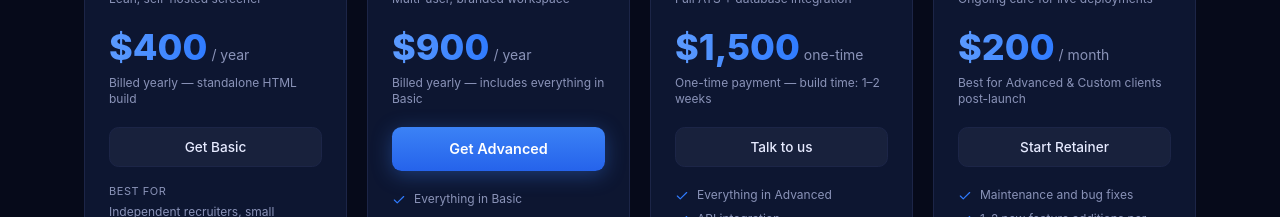
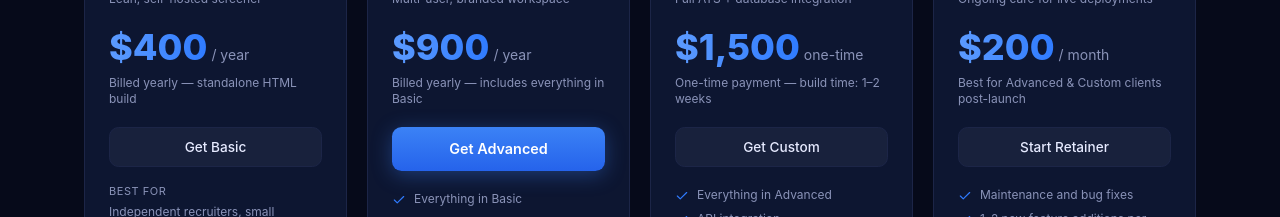
Before and after one commit to azmainraihan28-netizen/hirebest2, a React (Vite) app: page / in a window 1280 px wide. Shown: the part 3320-3537 px from the top of the page. Built offline with nearby package versions, Linux system fonts and the light colour scheme; no server answers.

Commit message:
fix(pricing): tier buttons link to /checkout?plan=X instead of /contact

```diff
--- a/src/pages/Home.tsx
+++ b/src/pages/Home.tsx
@@ -36,10 +36,10 @@ const faqs = [
 ]
 
 const tiers = [
-  { name: 'Basic', subtitle: 'Lean, self-hosted screener', price: '$400', per: '/ year', billing: 'Billed yearly — standalone HTML build', cta: 'Get Basic', features: ['HTML app with PDF upload', 'Smart AI scoring', 'CSV export of results', 'Runs locally on the client\'s laptop'], best: 'Independent recruiters, small consultancies, freelance HR pros' },
-  { name: 'Advanced', subtitle: 'Multi-user, branded workspace', price: '$900', per: '/ year', billing: 'Billed yearly — includes everything in Basic', cta: 'Get Advanced', features: ['Everything in Basic', 'Save multiple Job Descriptions', 'Screening history per JD', 'Login system (multi-user)', 'Custom company branding (logo, colors)', 'Bulk upload — 50+ PDFs at once'], popular: true },
-  { name: 'Custom Integrated', subtitle: 'Full ATS + database integration', price: '$1,500', per: ' one-time', billing: 'One-time payment — build time: 1–2 weeks', cta: 'Talk to us', features: ['Everything in Advanced', 'API integration', 'Role-based dashboard (Admin, Recruiter, Viewer)', 'Database storage (PostgreSQL or MongoDB)', 'Email notification when shortlist is ready', 'Custom workflow per client'] },
-  { name: 'Monthly Retainer', subtitle: 'Ongoing care for live deployments', price: '$200', per: '/ month', billing: 'Best for Advanced & Custom clients post-launch', cta: 'Start Retainer', features: ['Maintenance and bug fixes', '1–2 new feature additions per month', 'Priority Slack & email support', 'Quarterly client review calls'] },
+  { plan: 'basic',    name: 'Basic', subtitle: 'Lean, self-hosted screener', price: '$400', per: '/ year', billing: 'Billed yearly — standalone HTML build', cta: 'Get Basic', features: ['HTML app with PDF upload', 'Smart AI scoring', 'CSV export of results', 'Runs locally on the client\'s laptop'], best: 'Independent recruiters, small consultancies, freelance HR pros' },
+  { plan: 'advanced', name: 'Advanced', subtitle: 'Multi-user, branded workspace', price: '$900', per: '/ year', billing: 'Billed yearly — includes everything in Basic', cta: 'Get Advanced', features: ['Everything in Basic', 'Save multiple Job Descriptions', 'Screening history per JD', 'Login system (multi-user)', 'Custom company branding (logo, colors)', 'Bulk upload — 50+ PDFs at once'], popular: true },
+  { plan: 'lifetime', name: 'Custom Integrated', subtitle: 'Full ATS + database integration', price: '$1,500', per: ' one-time', billing: 'One-time payment — build time: 1–2 weeks', cta: 'Get Custom', features: ['Everything in Advanced', 'API integration', 'Role-based dashboard (Admin, Recruiter, Viewer)', 'Database storage (PostgreSQL or MongoDB)', 'Email notification when shortlist is ready', 'Custom workflow per client'] },
+  { plan: 'retainer', name: 'Monthly Retainer', subtitle: 'Ongoing care for live deployments', price: '$200', per: '/ month', billing: 'Best for Advanced & Custom clients post-launch', cta: 'Start Retainer', features: ['Maintenance and bug fixes', '1–2 new feature additions per month', 'Priority Slack & email support', 'Quarterly client review calls'] },
 ]
 
 const articles = [
@@ -264,7 +264,7 @@ function PricingTiers() {
               <span className="text-sm text-[var(--color-muted)]">{t.per}</span>
             </div>
             <p className="text-xs text-[var(--color-muted)] mt-2">{t.billing}</p>
-            <Link to="/contact" className={`mt-5 w-full justify-center ${t.popular ? 'btn-primary' : 'btn-ghost'}`}>{t.cta}</Link>
+            <Link to={`/checkout?plan=${t.plan}`} className={`mt-5 w-full justify-center ${t.popular ? 'btn-primary' : 'btn-ghost'}`}>{t.cta}</Link>
             {t.best && <p className="text-[11px] uppercase tracking-wider text-[var(--color-muted)] mt-4">Best for</p>}
             {t.best && <p className="text-xs text-[var(--color-muted)] mt-1">{t.best}</p>}
             <ul className="mt-5 space-y-2">
--- a/src/pages/Pricing.tsx
+++ b/src/pages/Pricing.tsx
@@ -11,10 +11,10 @@ const pricingFaqs = [
 ]
 
 const tiers = [
-  { name: 'Basic', subtitle: 'Lean, self-hosted screener', price: '$400', per: '/ year', billing: 'Billed yearly — standalone HTML build', cta: 'Get Basic', features: ['HTML app with PDF upload', 'Smart AI scoring', 'CSV export of results', 'Runs locally on the client\'s laptop'] },
-  { name: 'Advanced', popular: true, subtitle: 'Multi-user, branded workspace', price: '$900', per: '/ year', billing: 'Billed yearly — includes everything in Basic', cta: 'Get Advanced', features: ['Everything in Basic', 'Save multiple Job Descriptions', 'Screening history per JD', 'Login system (multi-user)', 'Custom company branding (logo, colors)', 'Bulk upload — 50+ PDFs at once'] },
-  { name: 'Custom Integrated', subtitle: 'Full ATS + database integration', price: '$1,500', per: ' one-time', billing: 'One-time payment — build time: 1–2 weeks', cta: 'Talk to us', features: ['Everything in Advanced', 'API integration', 'Role-based dashboard (Admin, Recruiter, Viewer)', 'Database storage (PostgreSQL or MongoDB)', 'Email notification when shortlist is ready', 'Custom workflow per client'] },
-  { name: 'Monthly Retainer', subtitle: 'Ongoing care for live deployments', price: '$200', per: '/ month', billing: 'Best for Advanced & Custom clients post-launch', cta: 'Start Retainer', features: ['Maintenance and bug fixes', '1–2 new feature additions per month', 'Priority Slack & email support', 'Quarterly client review calls'] },
+  { plan: 'basic',    name: 'Basic',              subtitle: 'Lean, self-hosted screener',     price: '$400',   per: '/ year',     billing: 'Billed yearly — standalone HTML build',     cta: 'Get Basic',     features: ['HTML app with PDF upload', 'Smart AI scoring', 'CSV export of results', 'Runs locally on the client\'s laptop'] },
+  { plan: 'advanced', name: 'Advanced', popular: true, subtitle: 'Multi-user, branded workspace', price: '$900', per: '/ year', billing: 'Billed yearly — includes everything in Basic', cta: 'Get Advanced', features: ['Everything in Basic', 'Save multiple Job Descriptions', 'Screening history per JD', 'Login system (multi-user)', 'Custom company branding (logo, colors)', 'Bulk upload — 50+ PDFs at once'] },
+  { plan: 'lifetime', name: 'Custom Integrated', subtitle: 'Full ATS + database integration', price: '$1,500', per: ' one-time', billing: 'One-time payment — build time: 1–2 weeks', cta: 'Get Custom', features: ['Everything in Advanced', 'API integration', 'Role-based dashboard (Admin, Recruiter, Viewer)', 'Database storage (PostgreSQL or MongoDB)', 'Email notification when shortlist is ready', 'Custom workflow per client'] },
+  { plan: 'retainer', name: 'Monthly Retainer',  subtitle: 'Ongoing care for live deployments', price: '$200', per: '/ month', billing: 'Best for Advanced & Custom clients post-launch', cta: 'Start Retainer', features: ['Maintenance and bug fixes', '1–2 new feature additions per month', 'Priority Slack & email support', 'Quarterly client review calls'] },
 ]
 
 const matrix = [
@@ -62,7 +62,7 @@ export default function Pricing() {
                 <span className="text-sm text-[var(--color-muted)]">{t.per}</span>
               </div>
               <p className="text-xs text-[var(--color-muted)] mt-2">{t.billing}</p>
-              <Link to="/contact" className={`mt-5 w-full justify-center ${t.popular ? 'btn-primary' : 'btn-ghost'}`}>{t.cta}</Link>
+              <Link to={`/checkout?plan=${t.plan}`} className={`mt-5 w-full justify-center ${t.popular ? 'btn-primary' : 'btn-ghost'}`}>{t.cta}</Link>
               <ul className="mt-5 space-y-2">
                 {t.features.map(f => (
                   <li key={f} className="text-xs text-[var(--color-muted)] flex gap-2"><Check size={14} className="text-[var(--color-primary)] mt-0.5 shrink-0"/>{f}</li>
```
